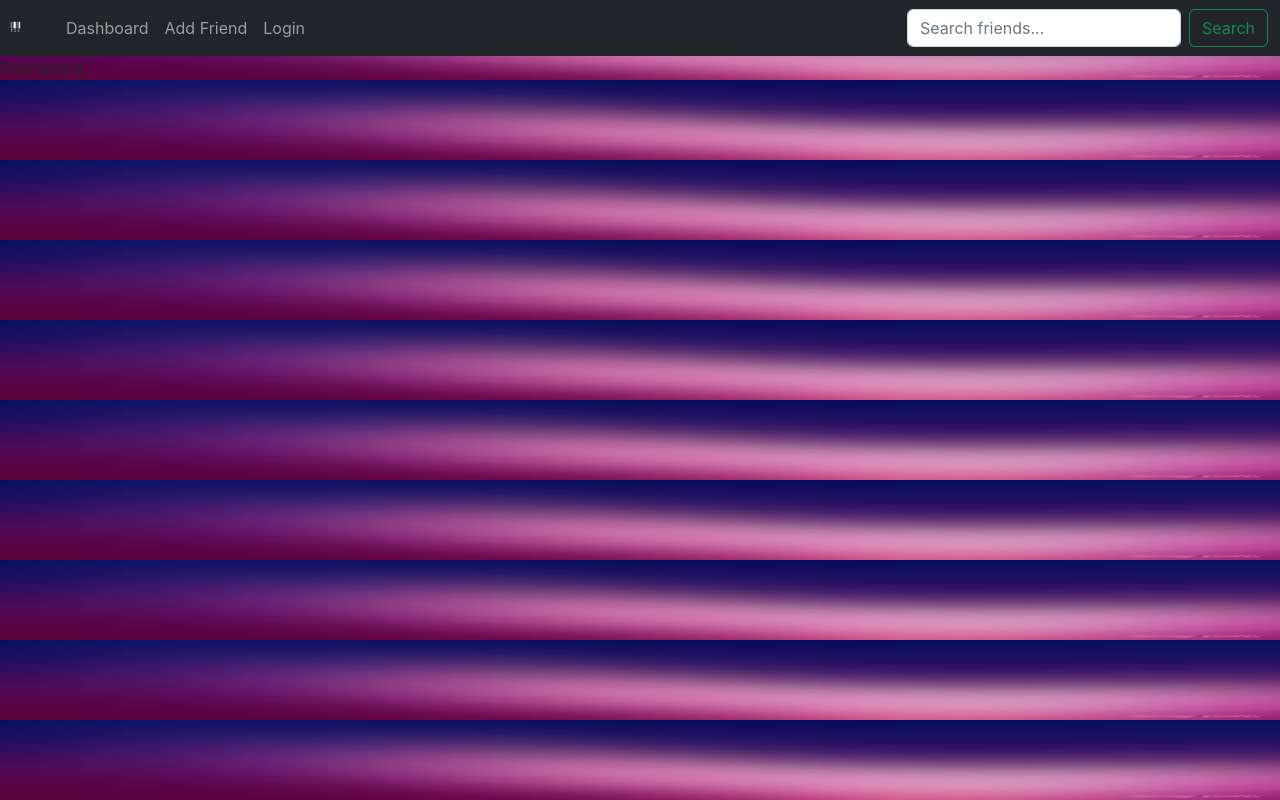
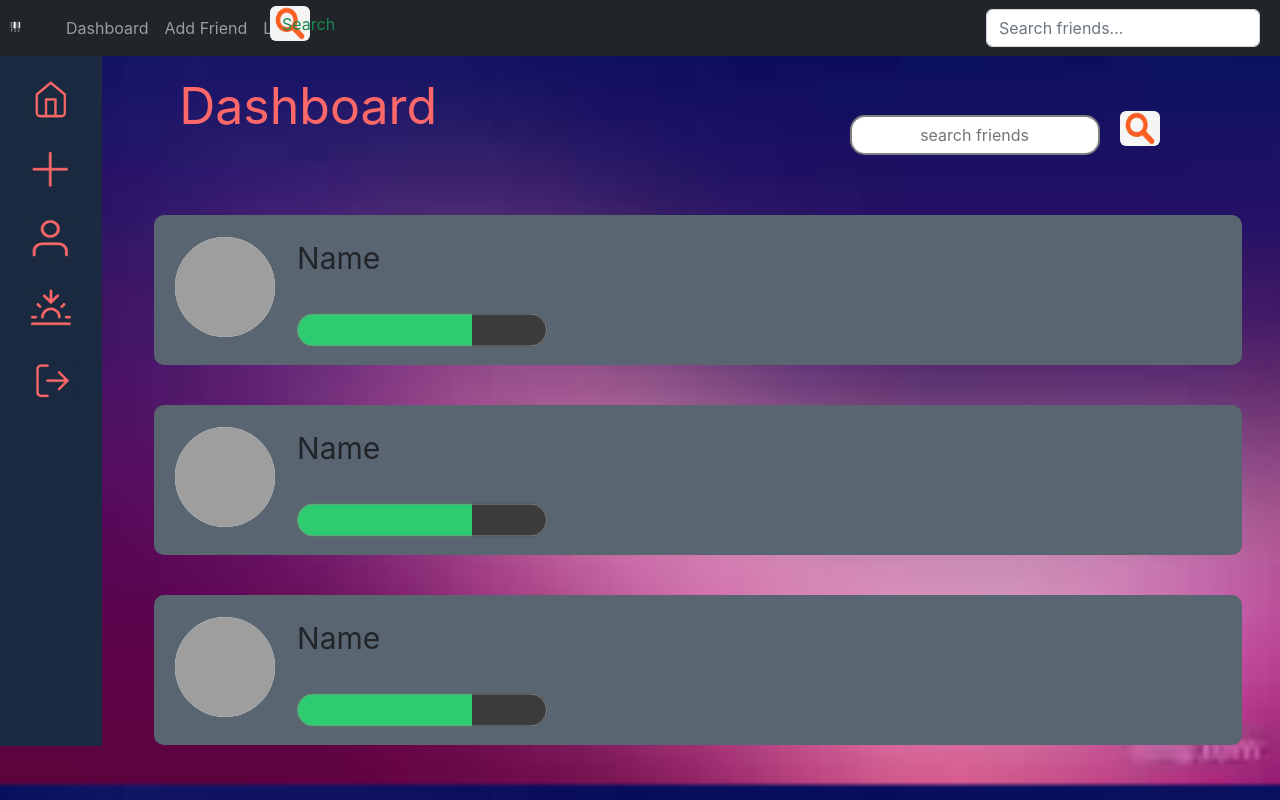
Before and after one commit to jimmyhlyu/Team099, a React (Create React App) app: page /dashboard in a window 1280 px wide. Built offline with nearby package versions, Linux system fonts and the light colour scheme; no server answers; the database is empty; grey boxes are pictures that could not be loaded; the HTML template or start-up script is replaced by a standard one.

Commit message:
Add dashboard

```diff
--- a/src/Dashboard.js
+++ b/src/Dashboard.js
@@ -1,6 +1,50 @@
-//import "./Dashboard.css";
+import "./Dashboard.css";
 function Dashboard() {
-  return <>Dashboard</>;
+  return (
+    <>
+      <p className="title">Dashboard</p>
+      <div className="sideBar">
+        <div className="home sideBarButton"></div>
+        <div className="add sideBarButton"></div>
+        <div className="person sideBarButton"></div>
+        <div className="light sideBarButton"></div>
+        <div className="exit sideBarButton"></div>
+      </div>
+
+      <div className="container">
+        <form action="" className="parent">
+          <input
+            type="text"
+            className="search"
+            placeholder="search friends"
+          ></input>
+          <input type="button" name="" id="" className="btn"></input>
+        </form>
+      </div>
+
+      <div className="friend">
+        <img className="profilePic" src="src/proPic2.webp" alt=""></img>
+        <p className="name">Name</p>
+        <progress className="intimacy" max="100" value="70">
+          70%
+        </progress>
+      </div>
+      <div className="friend">
+        <img className="profilePic" src="src/proPic2.webp" alt=""></img>
+        <p className="name">Name</p>
+        <progress className="intimacy" max="100" value="70">
+          70%
+        </progress>
+      </div>
+      <div className="friend">
+        <img className="profilePic" src="src/proPic2.webp" alt=""></img>
+        <p className="name">Name</p>
+        <progress className="intimacy" max="100" value="70">
+          70%
+        </progress>
+      </div>
+    </>
+  );
 }
 
 export default Dashboard;
```
